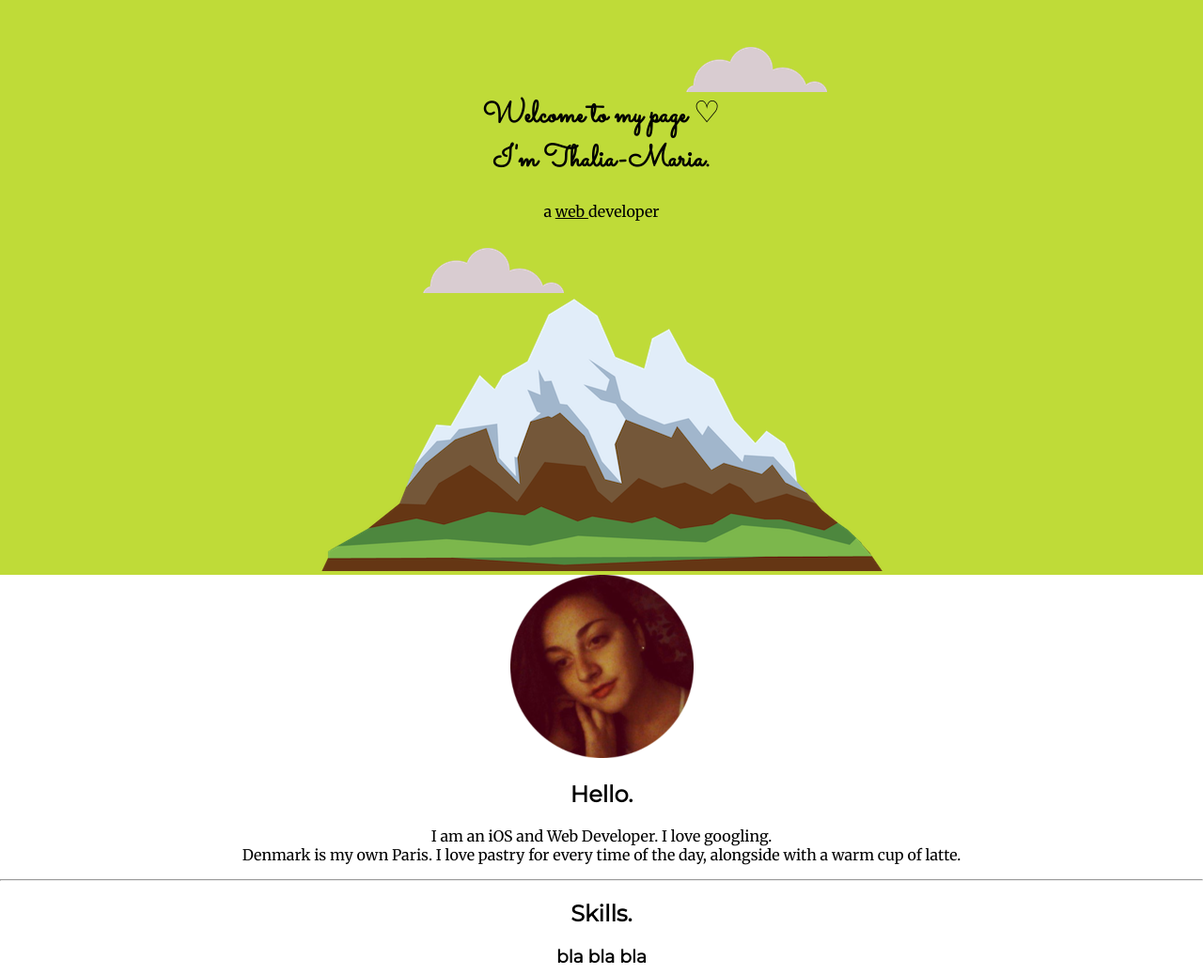
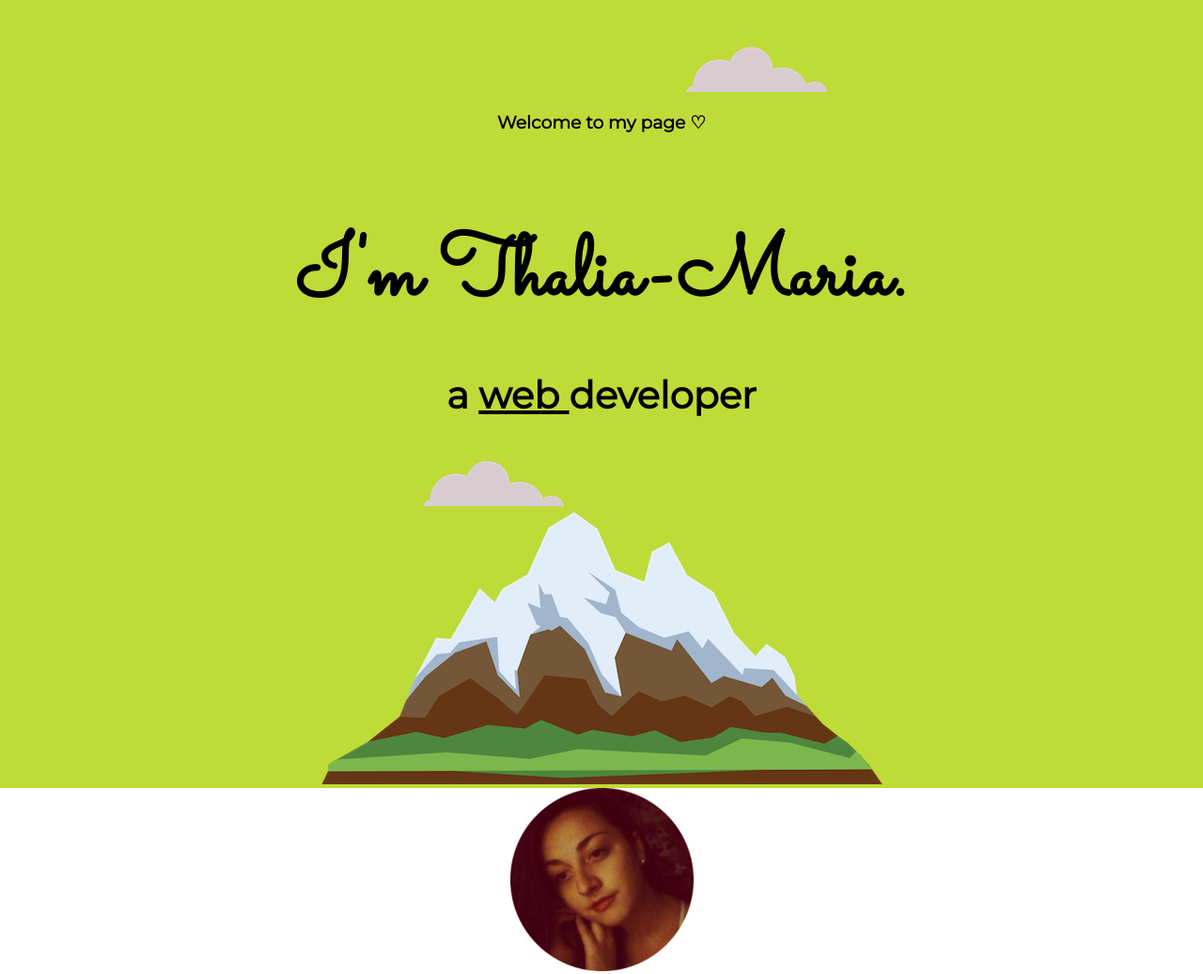
Before and after one commit to mtsioni/CSS---My-Site, a plain HTML site: page index.html in a window 1280 px wide. Shown: the top 1037 px of the page at 94% size. Drawn offline with Linux system fonts and the light colour scheme.

Commit message:
CSS sizing

```diff
--- a/CSS/styles.css
+++ b/CSS/styles.css
@@ -5,11 +5,13 @@ body {
 }
 
 h1 {
-    margin-top: 0;
+    margin: 50px auto 0 auto;
     font-family: 'Sacramento', cursive;
+    font-size: 5.625rem;
 }
 
 h2{
+    font-size: 2.5rem;
     font-family: 'Montserrat', sans-serif;
 }
 
--- a/index.html
+++ b/index.html
@@ -15,8 +15,8 @@
     <body>
         <div class="top-container">
             <img class="top-cloud" src="images/cloud.png" alt="cloud-img">
-            <h1> Welcome to my page ♡ <br> I'm Thalia-Maria. </h1>
-            <p> a <span class="web"> web </span> developer </p>
+            <h3> Welcome to my page ♡ </h3> <br> <h1> I'm Thalia-Maria. </h1>
+            <h2> a <span class="web"> web </span> developer </h2>
             <img class="bottom-cloud" src="images/cloud.png" alt="cloud-img">
             <img src="images/mountain.png" alt="mountain-img">
         </div>
@@ -73,8 +73,8 @@
             <hr>
             <div class="contact-me">
               <h2>Get In Touch</h2>
-              <h3>Lorem ipsum dolor sit amet, non elit.</h3>
-              <p>Lorem ipsum dolor sit amet, in quis, aenean amet. Phasellus sodales, tellus donec dui, ornare erat.</p>
+              <h3>If you love googling too.</h3>
+              <p>Let's talk about how awesome it is, here: </p>
               <a class="btn" href="mailto: thalia.tsioni@gmail.com">CONTACT ME</a>
             </div>
         </div>
```
